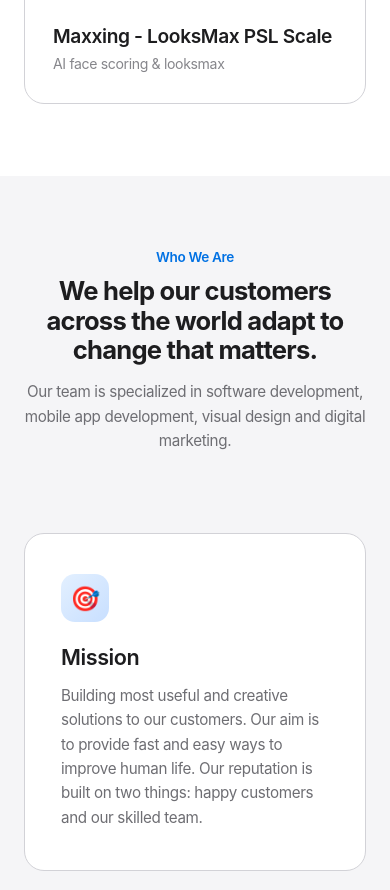
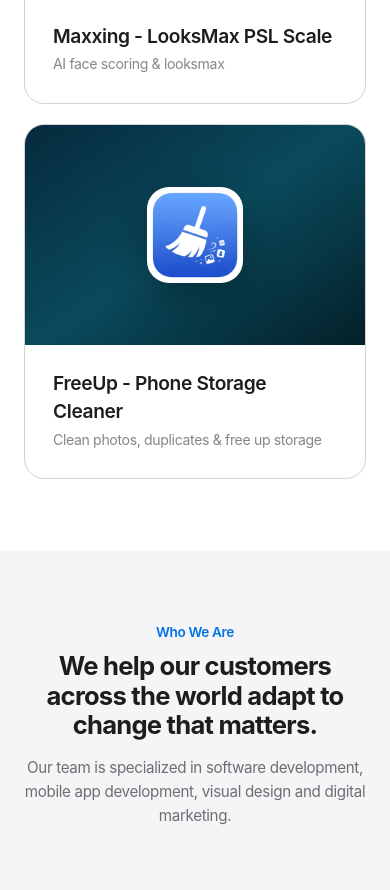
Before and after one commit to yelkovana/onemind-website, a plain HTML site: page index.html in a window 390 px wide. Shown: the part 2380-3270 px from the top of the page. Drawn offline with Linux system fonts and the light colour scheme; no server answers; a web font is replaced by a local one.

Commit message:
Add FreeUp - Phone Storage Cleaner to projects

```diff
--- a/index.html
+++ b/index.html
@@ -268,6 +268,10 @@
 
         .project-thumb-5 {
             background: linear-gradient(145deg, #0d1f1a, #1a3a32, #0a1714);
+        }
+
+        .project-thumb-6 {
+            background: linear-gradient(145deg, #062a3d, #0a4a5c, #042029);
         }
 
         .project-app-icon {
@@ -707,6 +711,15 @@
                         <p>AI face scoring &amp; looksmax</p>
                     </div>
                 </a>
+                <a href="https://apps.apple.com/us/app/freeup-phone-storage-cleaner/id6774998209" target="_blank" rel="noopener" class="project-card sr sr-d1" data-app-id="6774998209">
+                    <div class="project-thumb project-thumb-6">
+                        <img src="freeup_icon.png" alt="FreeUp - Phone Storage Cleaner" class="project-app-icon">
+                    </div>
+                    <div class="project-body">
+                        <h3 class="app-name">FreeUp - Phone Storage Cleaner</h3>
+                        <p>Clean photos, duplicates &amp; free up storage</p>
+                    </div>
+                </a>
             </div>
         </div>
     </div>
```
Also changed, not shown: freeup_icon.png (added).
